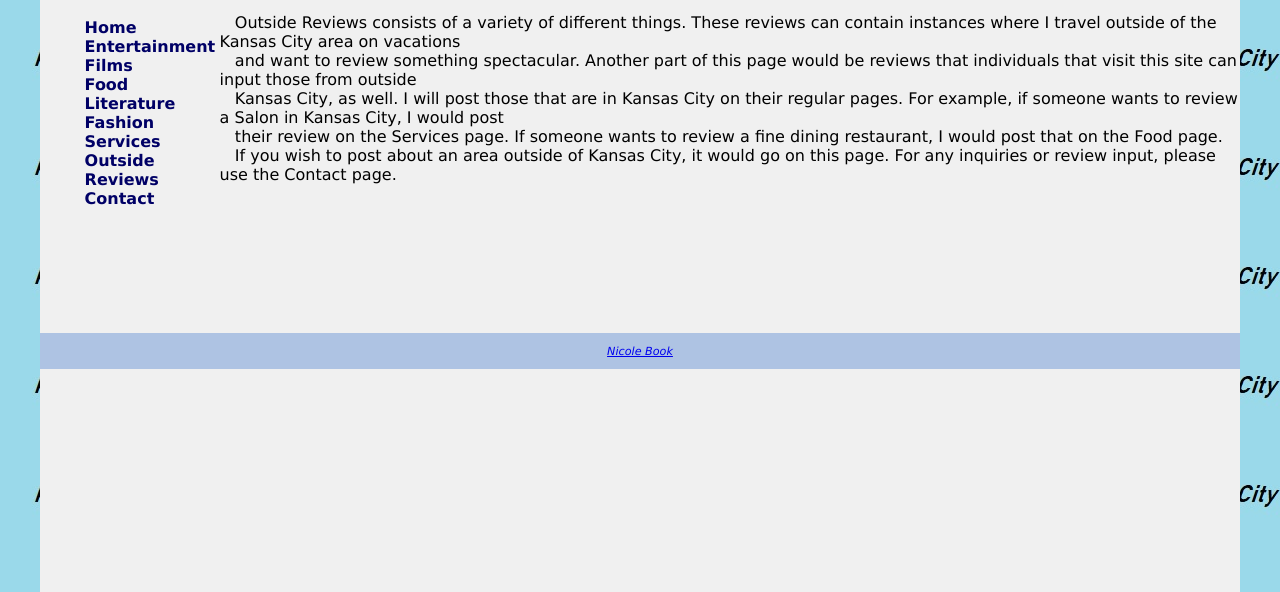
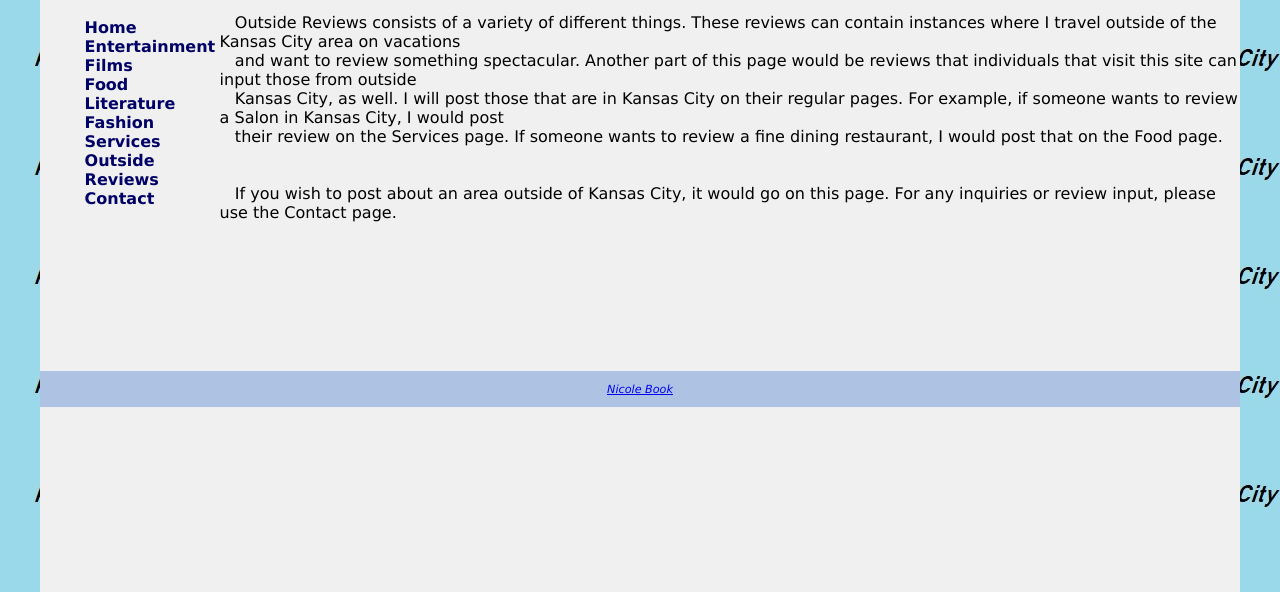
Before and after one commit to Nbook45/Nbook45.github.io, a plain HTML site: page outsidereviews.html in a window 1280 px wide. Shown: the part 201-793 px from the top of the page. Drawn offline with Linux system fonts and the light colour scheme.

Commit message:
Update outsidereviews.html

```diff
--- a/outsidereviews.html
+++ b/outsidereviews.html
@@ -27,7 +27,7 @@
 <p> &nbsp;&nbsp; Outside Reviews consists of a variety of different things. These reviews can contain instances where I travel outside of the Kansas City area on vacations<br>
 	&nbsp;&nbsp; and want to review something spectacular. Another part of this page would be reviews that individuals that visit this site can input those from outside <br>
 	&nbsp;&nbsp; Kansas City, as well. I will post those that are in Kansas City on their regular pages. For example, if someone wants to review a Salon in Kansas City, I would post <br>
-	&nbsp;&nbsp; their review on the Services page. If someone wants to review a fine dining restaurant, I would post that on the Food page. <br>
+	&nbsp;&nbsp; their review on the Services page. If someone wants to review a fine dining restaurant, I would post that on the Food page. <br><br><br>
 	&nbsp;&nbsp; If you wish to post about an area outside of Kansas City, it would go on this page. For any inquiries or review input, please use the Contact page.
 	<br><br><br><br>
 
```
